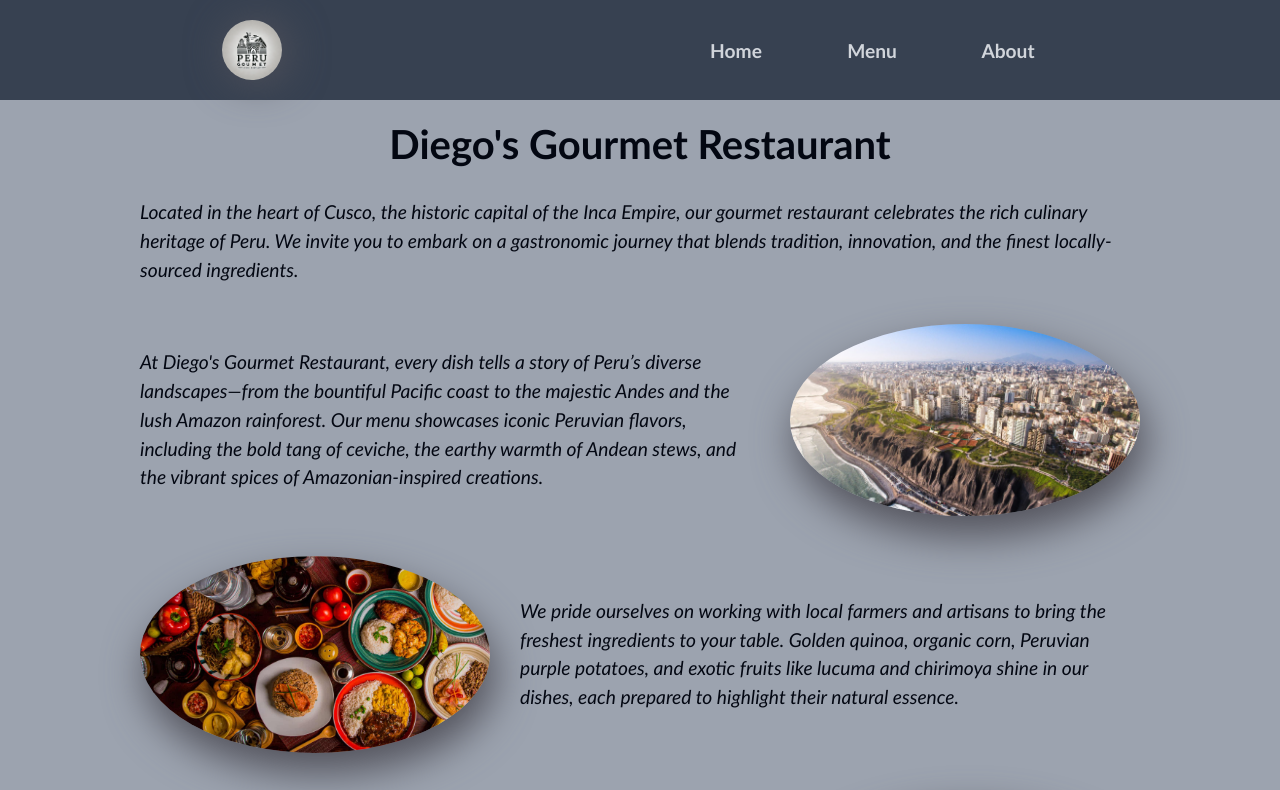
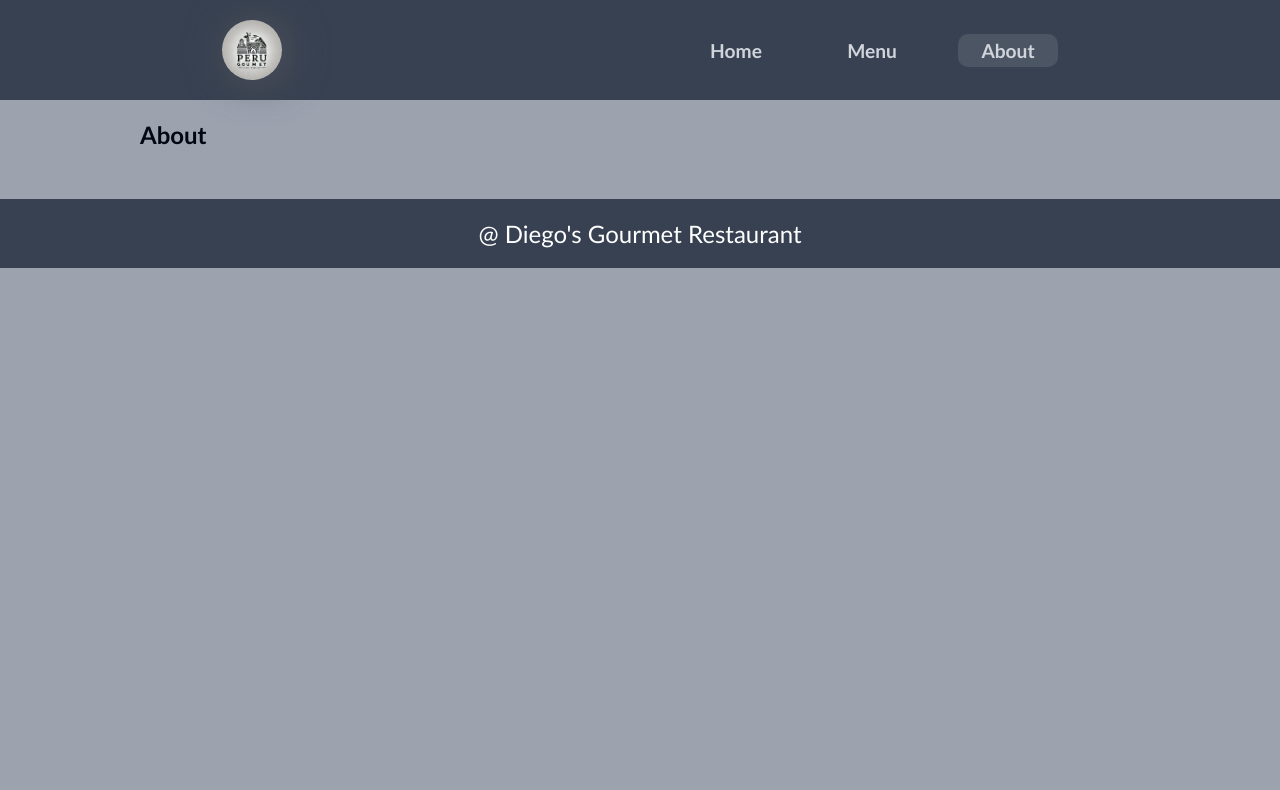
Before and after one commit to DiegoVT17/Diego-s-Gourmet-Restaurant, a website built with webpack: page src/index.html in a window 1280 px wide. Both pictures are taken after a click on the button "About". Shown: the top 790 px of the page. Built offline with nearby package versions, Linux system fonts and the light colour scheme.

Commit message:
add about page

```diff
--- a/src/index.js
+++ b/src/index.js
@@ -1,6 +1,7 @@
 import "./styles.css";
 import homePage from "./pages/home.js";
 import menuPage from "./pages/menu.js";
+import aboutPage from "./pages/about.js";
 
 const main = document.querySelector(".content");
 const btns = document.querySelectorAll("button");
@@ -19,6 +20,10 @@ btns.forEach((btn) =>
       main.innerHTML = "";
       main.append(menuPage());
       btn.classList.add("active");
+    } else if (currentTab.getAttribute("class") === "about") {
+      main.innerHTML = "";
+      main.append(aboutPage());
+      btn.classList.add("active");
     }
   })
 );
--- /dev/null
+++ b/src/pages/about.js
@@ -0,0 +1,10 @@
+export default function aboutPage() {
+  const div = document.createElement("div");
+  const h2 = document.createElement("h2");
+
+  h2.innerHTML = "About";
+  div.classList.add("container");
+  div.append(h2);
+
+  return div;
+}
--- a/src/styles.css
+++ b/src/styles.css
@@ -179,3 +179,5 @@ footer p {
   text-align: center;
   font-size: 1.5rem;
 }
+
+/* About */
```
